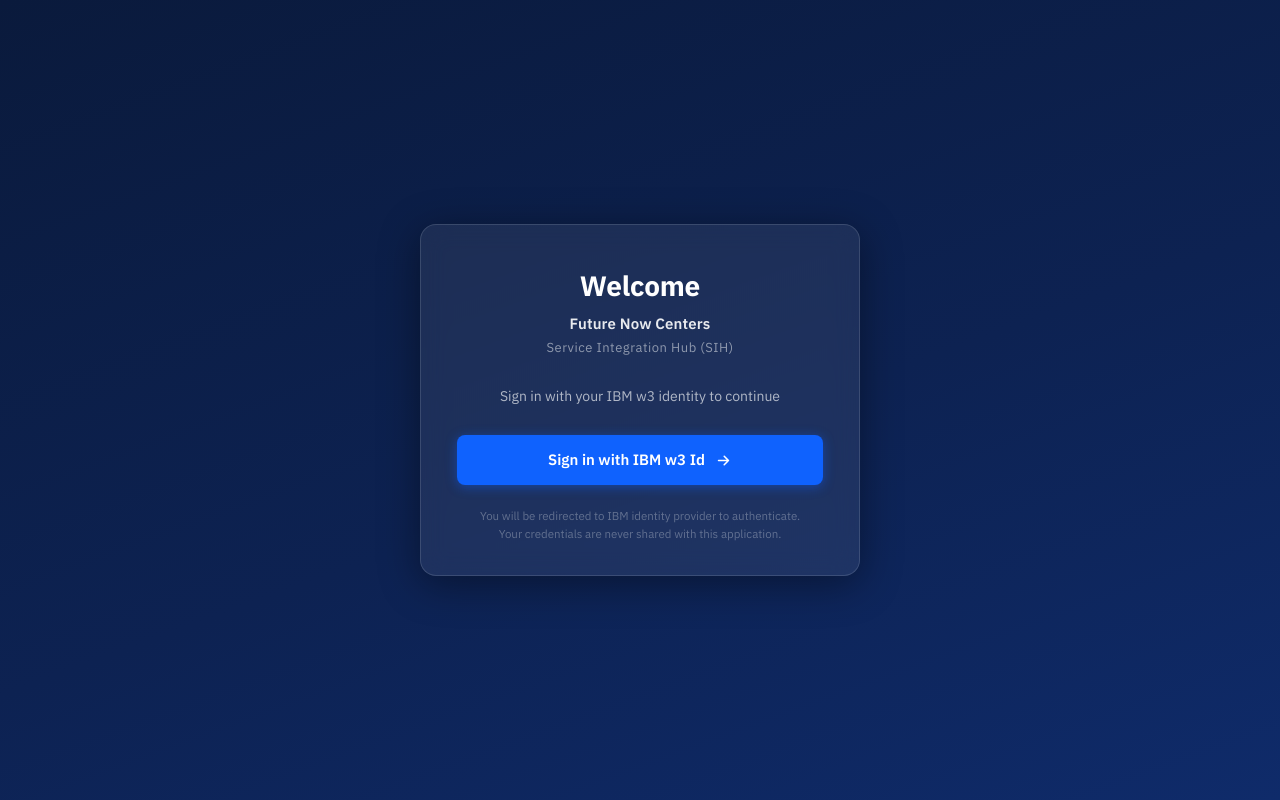
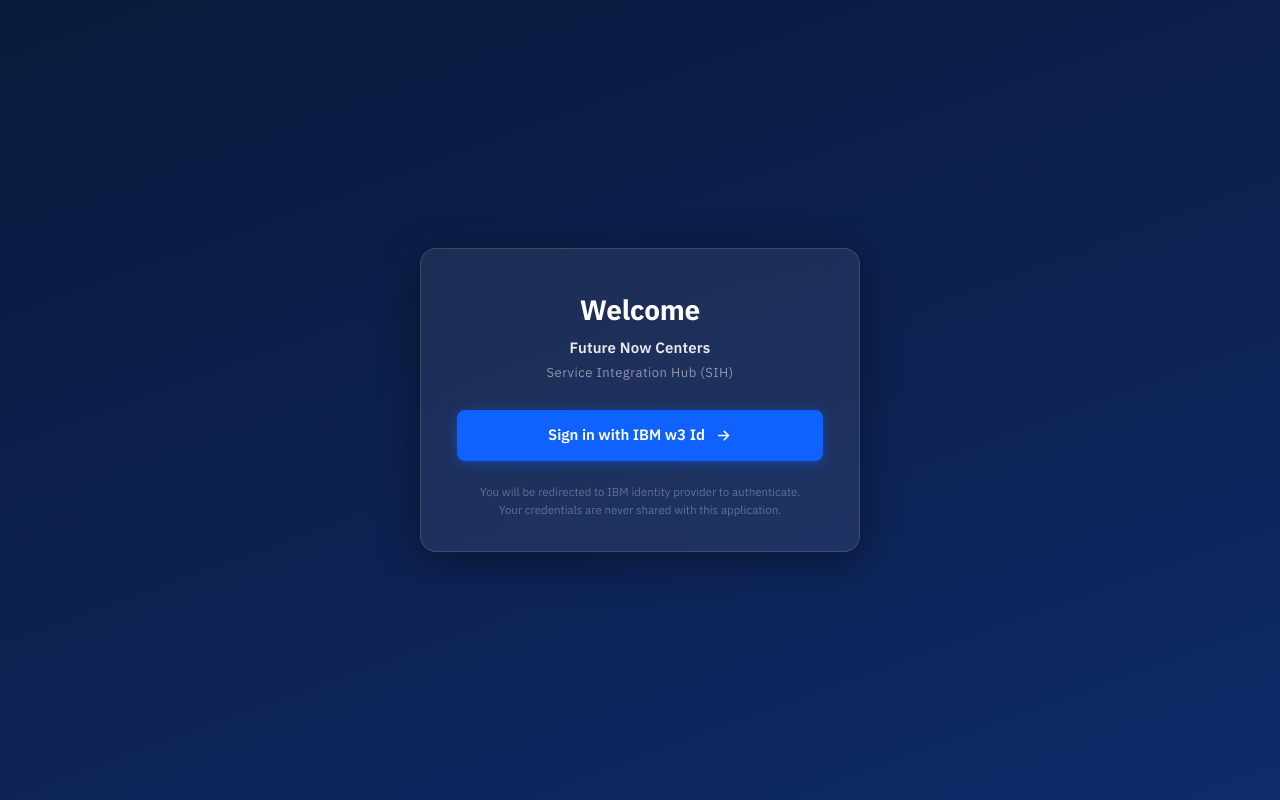
Before and after one commit to Eklavya2006/rfp-analyzer-pro, a Next.js app: page /praddeeplambba-sih-connect/ in a window 1280 px wide. Built offline with nearby package versions, Linux system fonts and the light colour scheme.

Commit message:
fix: remove sub-line text from welcome card

```diff
--- a/src/components/WelcomeScreen.tsx
+++ b/src/components/WelcomeScreen.tsx
@@ -69,15 +69,6 @@
           Service Integration Hub (SIH)
         </p>
 
-        {/* Sub-line */}
-        <p style={{
-          margin: '0 0 28px', fontSize: 14,
-          color: 'rgba(255,255,255,0.65)',
-          textAlign: 'center', lineHeight: 1.5, fontFamily: FONT,
-        }}>
-          Sign in with your IBM w3 identity to continue
-        </p>
-
         {/* ── Sign-in button ── */}
         <button
           onClick={handleSignIn}
```
